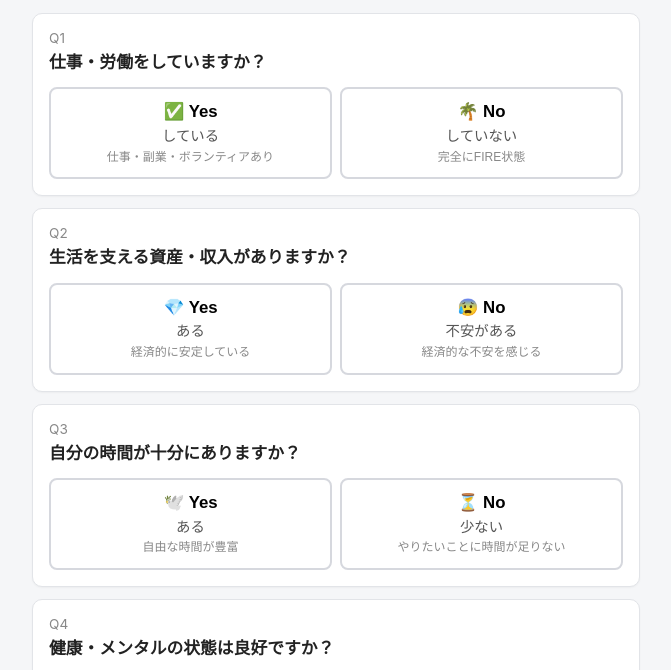
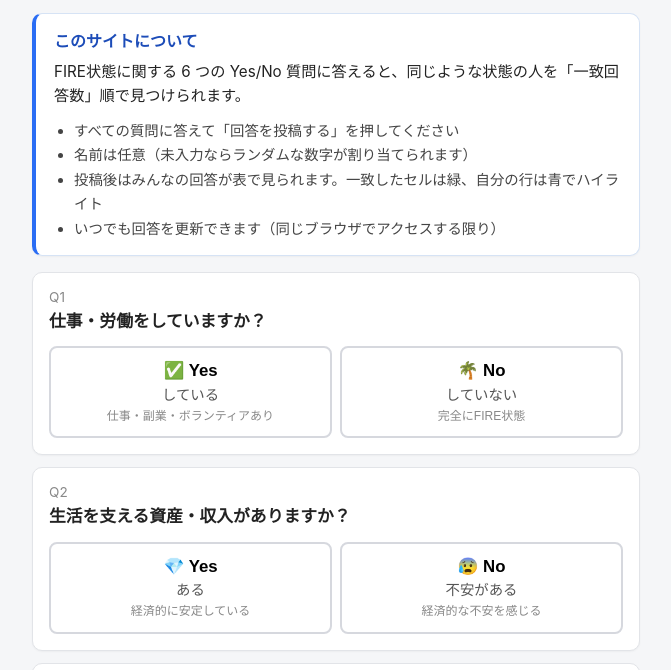
Before and after one commit to yto/fire-matching-proto, a plain HTML site: page public/index.html in a window 1280 px wide. Shown: the part 64-734 px from the top of the page, without its empty margins (304-975 px from the left). Drawn offline with Linux system fonts and the light colour scheme.

Commit message:
Add "About this site" card below the title
TOPページのタイトル直下に使い方の説明カードを表示。

Co-Authored-By: Claude Opus 4.7 (1M context) <noreply@anthropic.com>

```diff
--- a/public/index.html
+++ b/public/index.html
@@ -9,6 +9,17 @@
 <body>
   <main>
     <h1>FIREマッチング プロトタイプ</h1>
+
+    <section class="about-card">
+      <h2>このサイトについて</h2>
+      <p>FIRE状態に関する 6 つの Yes/No 質問に答えると、同じような状態の人を「一致回答数」順で見つけられます。</p>
+      <ul>
+        <li>すべての質問に答えて「回答を投稿する」を押してください</li>
+        <li>名前は任意（未入力ならランダムな数字が割り当てられます）</li>
+        <li>投稿後はみんなの回答が表で見られます。一致したセルは緑、自分の行は青でハイライト</li>
+        <li>いつでも回答を更新できます（同じブラウザでアクセスする限り）</li>
+      </ul>
+    </section>
 
     <section id="identity-card" class="identity-card" hidden>
       <div class="identity-text">ようこそ <strong id="identity-name"></strong> さん</div>
--- a/public/style.css
+++ b/public/style.css
@@ -24,6 +24,36 @@ h1 {
 h2 {
   font-size: 1.2rem;
   margin: 0 0 12px;
+}
+
+.about-card {
+  background: #fff;
+  border: 1px solid #d6e3f5;
+  border-left: 4px solid #2a6df4;
+  border-radius: 10px;
+  padding: 14px 18px;
+  margin-bottom: 16px;
+  box-shadow: 0 1px 2px rgba(0, 0, 0, 0.04);
+}
+
+.about-card h2 {
+  font-size: 1rem;
+  color: #1c4cb8;
+  margin: 0 0 8px;
+}
+
+.about-card p {
+  margin: 0 0 10px;
+  font-size: 0.95rem;
+  line-height: 1.6;
+}
+
+.about-card ul {
+  margin: 0;
+  padding-left: 20px;
+  font-size: 0.9rem;
+  line-height: 1.7;
+  color: #444;
 }
 
 .identity-card {
```
